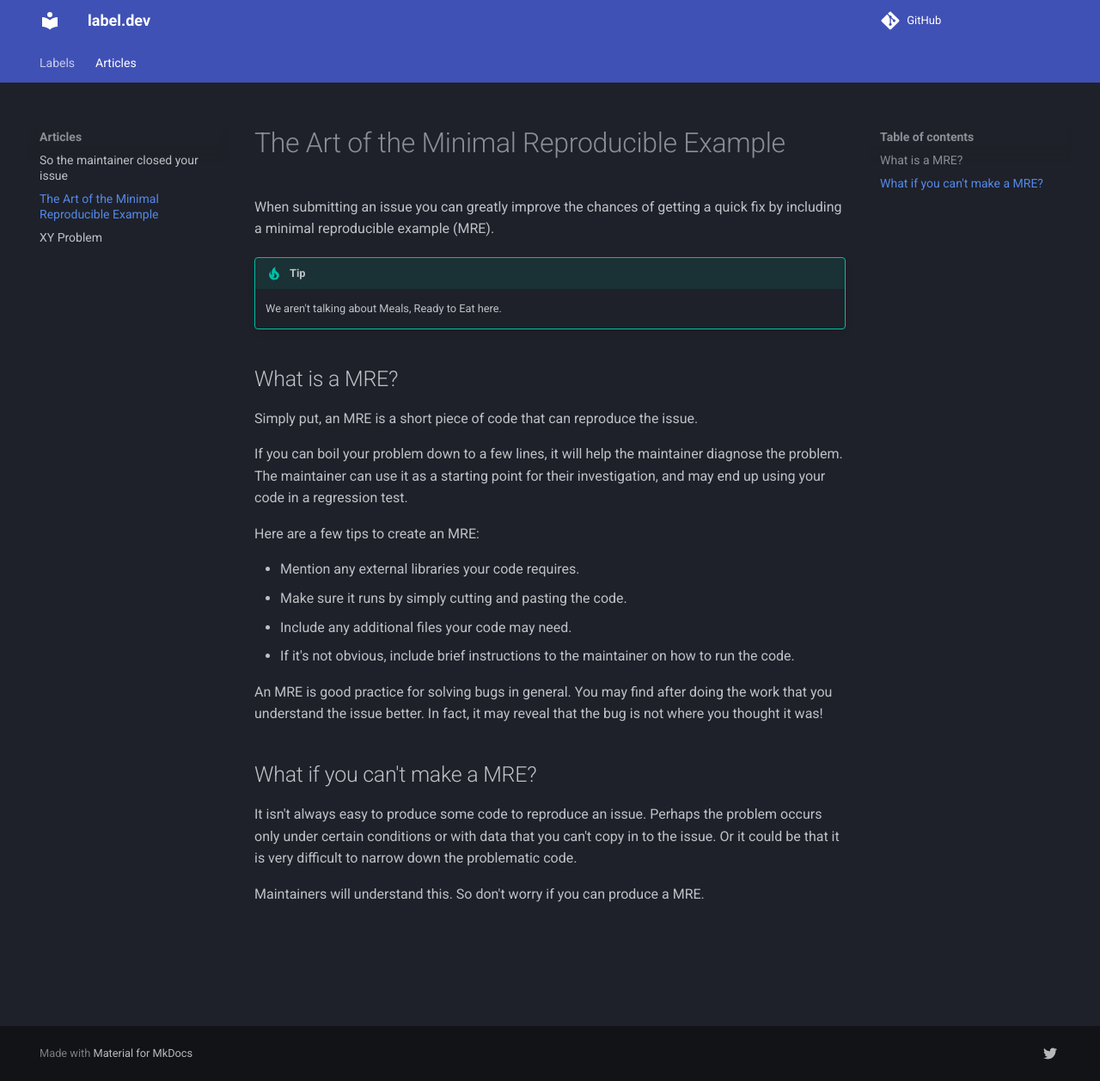
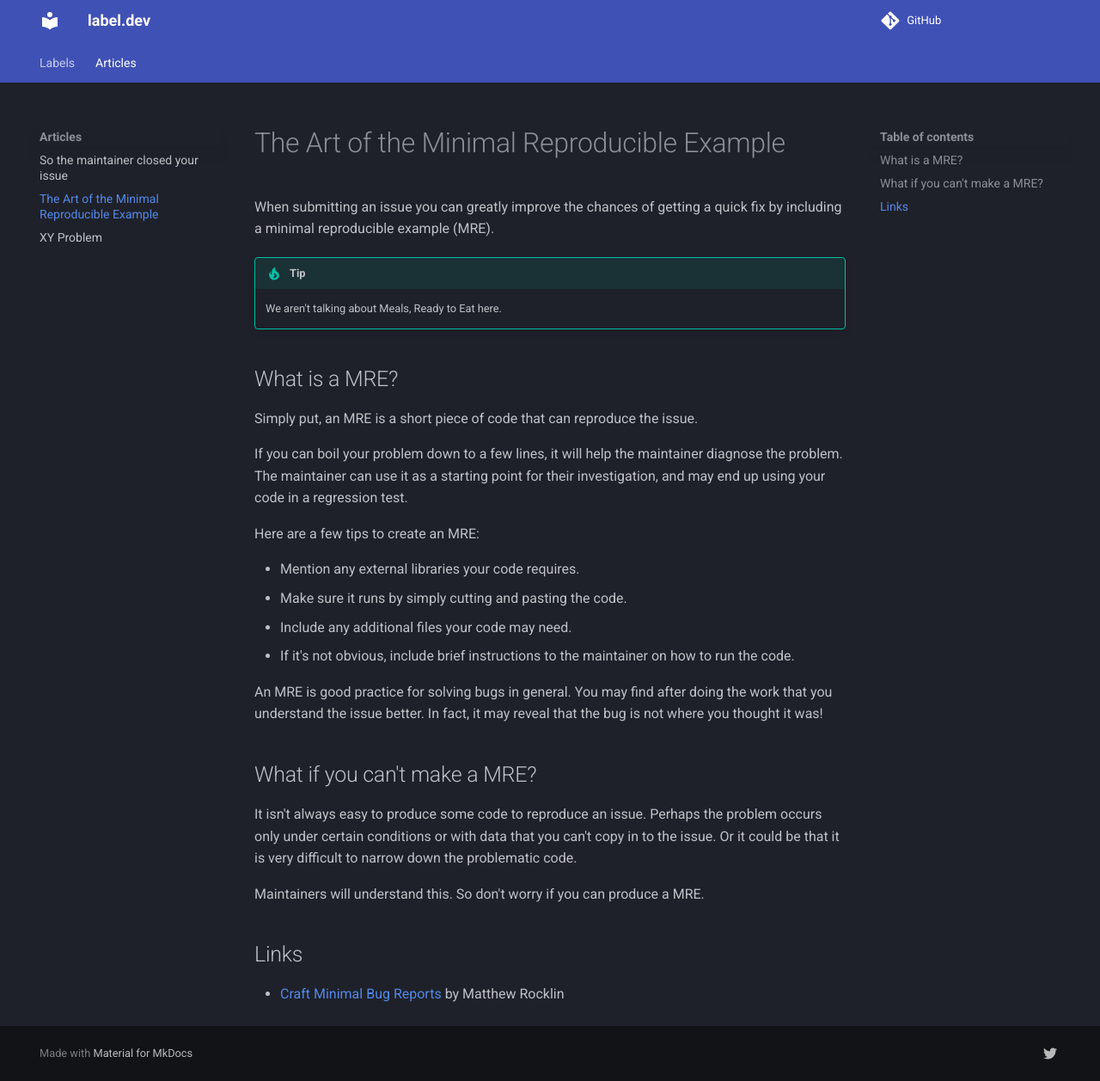
Before and after one commit to Textualize/label.dev, an MkDocs documentation site: the page built from docs/articles/minimal-reproducible-example.md, in a window 1280 px wide and 1257 px high. Shown: the whole window at 86% size. Built offline with MkDocs 1.6.1 and Material for MkDocs 9.7.7, drawn with Linux system fonts in a browser that asks for light colours; comment, search, counter and statistics services are not loaded.

Commit message:
docs: add additional links to the articles

```diff
--- a/docs/articles/minimal-reproducible-example.md
+++ b/docs/articles/minimal-reproducible-example.md
@@ -30,3 +30,7 @@
 Or it could be that it is very difficult to narrow down the problematic code.
 
 Maintainers will understand this. So don't worry if you can produce a MRE.
+
+## Links
+
+- [Craft Minimal Bug Reports](https://matthewrocklin.com/minimal-bug-reports.html) by Matthew Rocklin
```
Also changed, not shown: docs/articles/xy-problem.md (+1 -0 lines).
